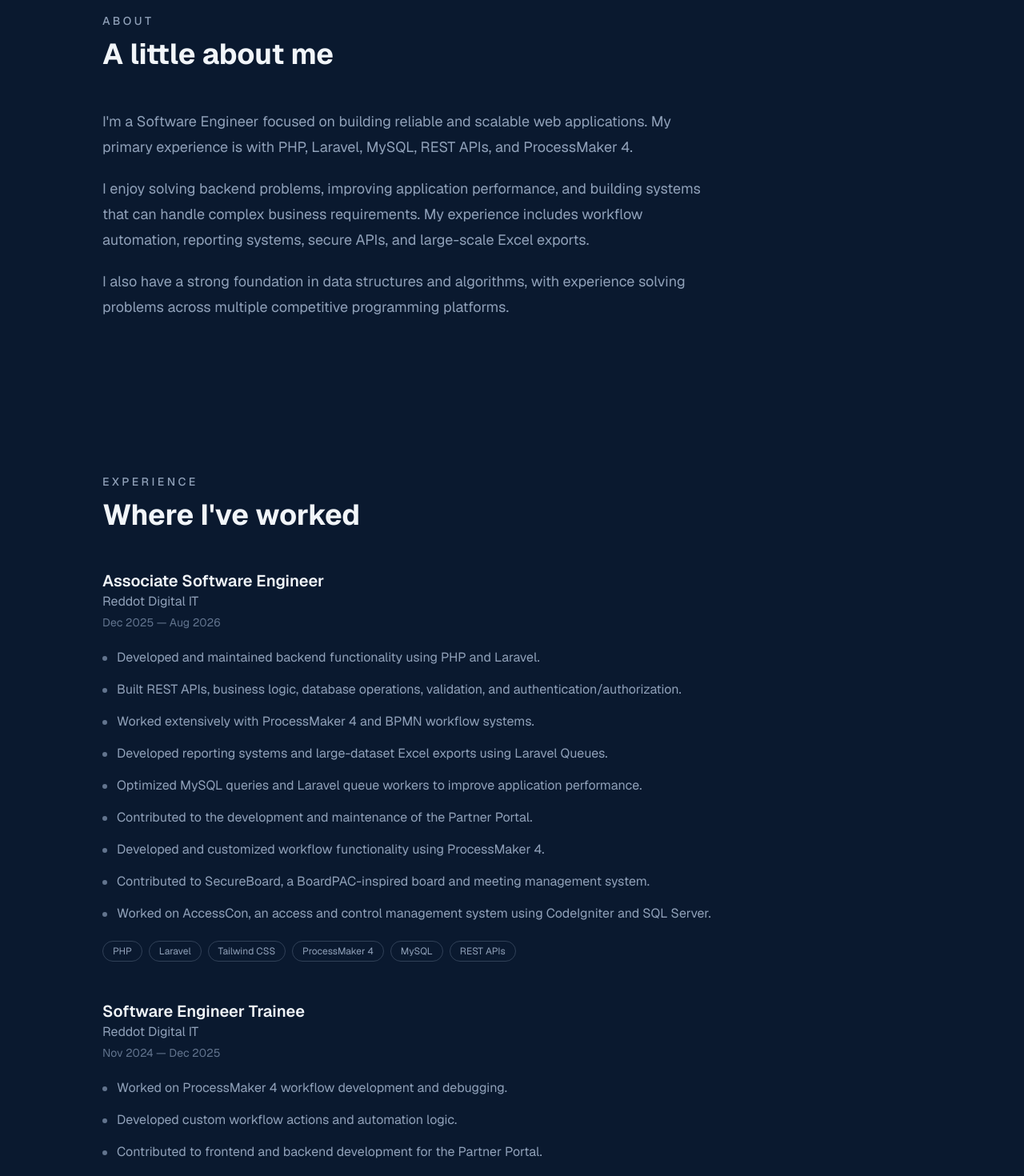
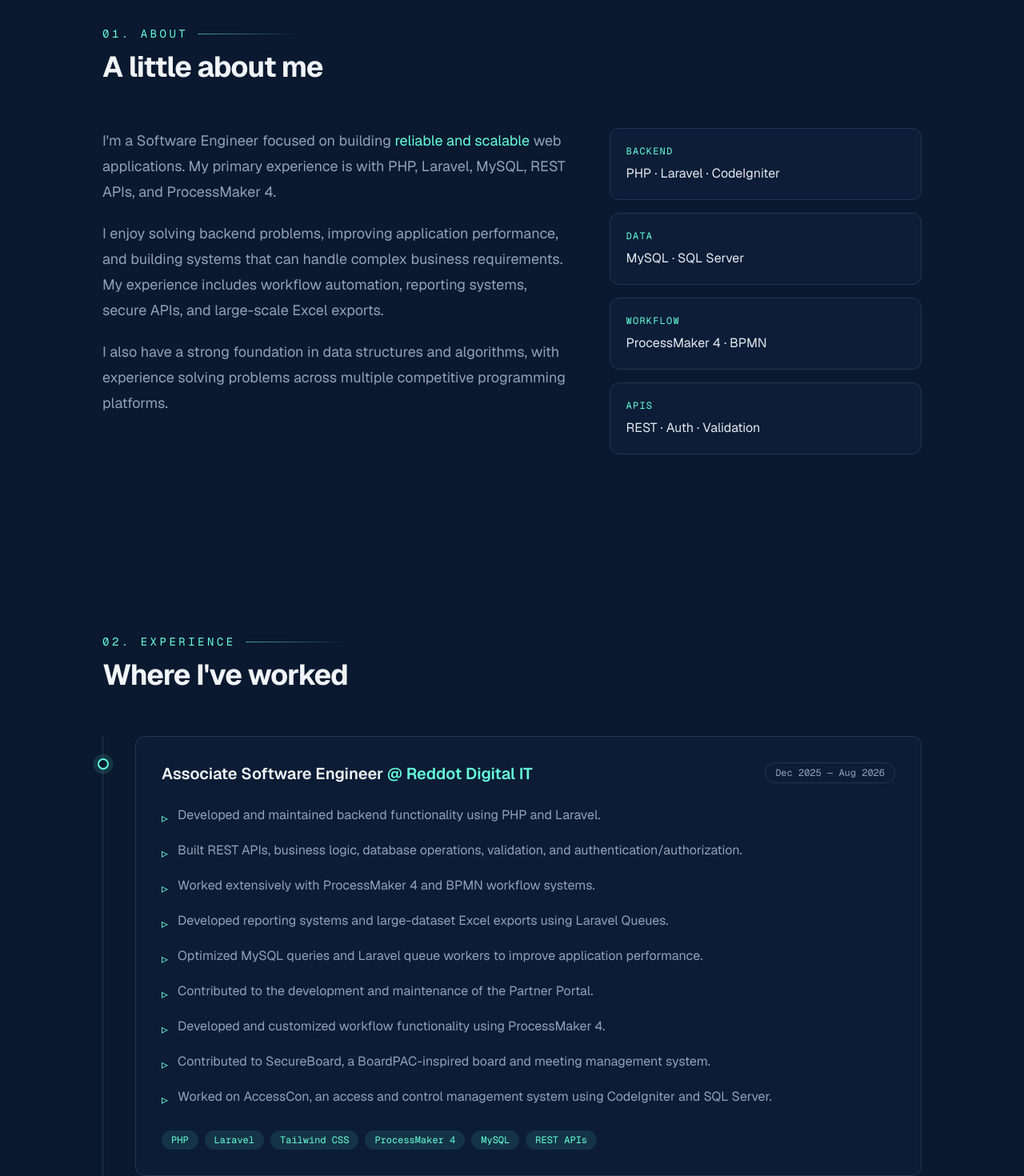
Before and after one commit to SHAYANFAYSAL10/faysal-portfolio, a Next.js app: page / in a window 1280 px wide. Shown: the part 880-2350 px from the top of the page at 80% size. Built offline with nearby package versions, Linux system fonts and the light colour scheme.

Commit message:
Redesign about and experience sections

```diff
--- a/components/about.tsx
+++ b/components/about.tsx
@@ -1,22 +1,26 @@
+import Reveal from "@/components/reveal";
+import SectionHeading from "@/components/section-heading";
+
+const highlights = [
+  { label: "Backend", value: "PHP · Laravel · CodeIgniter" },
+  { label: "Data", value: "MySQL · SQL Server" },
+  { label: "Workflow", value: "ProcessMaker 4 · BPMN" },
+  { label: "APIs", value: "REST · Auth · Validation" },
+];
+
 export default function About() {
   return (
-    <section id="about" className="px-6 py-24">
+    <section id="about" className="px-6 py-28">
       <div className="mx-auto max-w-5xl">
-        <div className="mb-12">
-          <p className="mb-3 text-sm font-medium tracking-[0.25em] text-slate-400">
-            ABOUT
-          </p>
+        <SectionHeading index="01" eyebrow="ABOUT" title="A little about me" />
 
-          <h2 className="text-3xl font-bold text-slate-100 sm:text-4xl">
-            A little about me
-          </h2>
-        </div>
-
-        <div className="max-w-3xl space-y-5 text-base leading-8 text-slate-400 sm:text-lg">
+        <div className="grid gap-12 md:grid-cols-[3fr_2fr]">
+          <Reveal className="space-y-5 text-base leading-8 text-slate-400 sm:text-lg">
             <p>
-            I&apos;m a Software Engineer focused on building reliable and
-            scalable web applications. My primary experience is with PHP,
-            Laravel, MySQL, REST APIs, and ProcessMaker 4.
+              I&apos;m a Software Engineer focused on building{" "}
+              <span className="text-accent">reliable and scalable</span> web
+              applications. My primary experience is with PHP, Laravel, MySQL,
+              REST APIs, and ProcessMaker 4.
             </p>
 
             <p>
@@ -32,6 +36,20 @@ export default function About() {
               with experience solving problems across multiple competitive
               programming platforms.
             </p>
+          </Reveal>
+
+          <div className="grid content-start gap-4">
+            {highlights.map((item, i) => (
+              <Reveal key={item.label} delay={i * 100}>
+                <div className="group rounded-xl border border-navy-700 bg-navy-800/50 p-5 transition duration-300 hover:-translate-y-1 hover:border-accent/50 hover:bg-navy-800">
+                  <p className="font-mono text-xs tracking-widest text-accent">
+                    {item.label.toUpperCase()}
+                  </p>
+                  <p className="mt-2 text-slate-200">{item.value}</p>
+                </div>
+              </Reveal>
+            ))}
+          </div>
         </div>
       </div>
     </section>
--- a/components/experience.tsx
+++ b/components/experience.tsx
@@ -1,63 +1,65 @@
 import { experiences } from "@/data/experience";
+import Reveal from "@/components/reveal";
+import SectionHeading from "@/components/section-heading";
 
 export default function Experience() {
   return (
-    <section id="experience" className="px-6 py-24">
+    <section id="experience" className="px-6 py-28">
       <div className="mx-auto max-w-5xl">
-        <div className="mb-12">
-          <p className="mb-3 text-sm font-medium tracking-[0.25em] text-slate-400">
-            EXPERIENCE
-          </p>
+        <SectionHeading index="02" eyebrow="EXPERIENCE" title="Where I've worked" />
 
-          <h2 className="text-3xl font-bold text-slate-100 sm:text-4xl">
-            Where I&apos;ve worked
-          </h2>
+        <ol className="relative space-y-10 border-l border-navy-700 pl-8 sm:pl-10">
+          {experiences.map((experience, i) => (
+            <li key={`${experience.company}-${experience.role}`} className="relative">
+              <span className="absolute -left-[calc(2rem+7px)] top-7 flex h-3.5 w-3.5 sm:-left-[calc(2.5rem+7px)]">
+                {i === 0 && (
+                  <span className="absolute inline-flex h-full w-full animate-ping rounded-full bg-accent opacity-60" />
+                )}
+                <span className="relative inline-flex h-3.5 w-3.5 rounded-full border-2 border-accent bg-navy-900" />
+              </span>
+
+              <Reveal delay={i * 120}>
+                <article className="rounded-xl border border-navy-700 bg-navy-800/40 p-6 transition duration-300 hover:border-accent/40 hover:bg-navy-800/70 sm:p-8">
+                  <div className="flex flex-wrap items-start justify-between gap-3">
+                    <div>
+                      <h3 className="text-xl font-semibold text-slate-100">
+                        {experience.role}{" "}
+                        <span className="text-accent">@ {experience.company}</span>
+                      </h3>
                     </div>
 
-        <div className="space-y-12">
-          {experiences.map((experience) => (
-            <article key={`${experience.company}-${experience.role}`}>
-              <div className="mb-2">
-                <h3 className="text-xl font-semibold text-slate-100">
-                  {experience.role}
-                </h3>
-
-                <p className="text-slate-400">
-                  {experience.company}
-                </p>
-
-                <p className="mt-1 text-sm text-slate-500">
+                    <p className="rounded-full border border-navy-700 px-3 py-1 font-mono text-xs text-slate-400">
                       {experience.startDate} — {experience.endDate}
                     </p>
                   </div>
 
-              <div className="mt-5">
-                <ul className="space-y-3">
+                  <ul className="mt-6 space-y-3">
                     {experience.responsibilities.map((responsibility) => (
                       <li
                         key={responsibility}
                         className="flex gap-3 leading-7 text-slate-400"
                       >
-                      <span className="mt-3 h-1.5 w-1.5 shrink-0 rounded-full bg-slate-500" />
+                        <span className="mt-1 shrink-0 text-accent">▹</span>
                         <span>{responsibility}</span>
                       </li>
                     ))}
                   </ul>
-              </div>
 
-              <div className="mt-5 flex flex-wrap gap-2">
+                  <div className="mt-6 flex flex-wrap gap-2">
                     {experience.technologies.map((technology) => (
                       <span
                         key={technology}
-                    className="rounded-full border border-slate-700 px-3 py-1 text-xs text-slate-400"
+                        className="rounded-full bg-accent-soft px-3 py-1 font-mono text-xs text-accent"
                       >
                         {technology}
                       </span>
                     ))}
                   </div>
                 </article>
+              </Reveal>
+            </li>
           ))}
-        </div>
+        </ol>
       </div>
     </section>
   );
```
Lines whose indentation alone changed are shown as unchanged.
